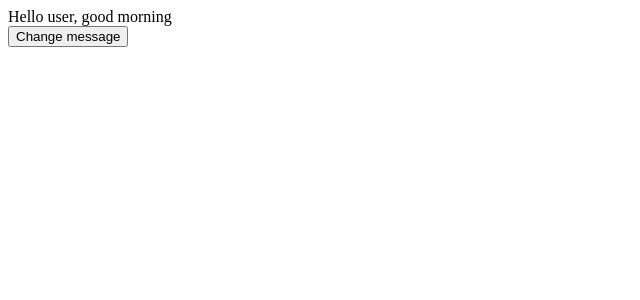
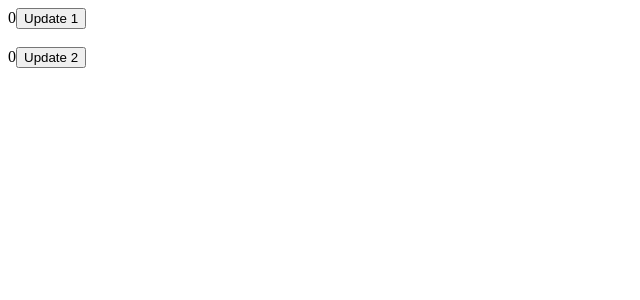
Before and after one commit to 1tav0/FullReactNotes, a React app: page / in a window 1280 px wide. Shown: the top 300 px of the page, without its empty margins (0-640 px from the left). Built offline with nearby package versions, Linux system fonts and the light colour scheme.

Commit message:
Intro to useEffect

```diff
--- a/src/App.jsx
+++ b/src/App.jsx
@@ -1,22 +1,28 @@
 import Button from "./Button.jsx";
 import Text from "./Text.jsx";
-import React, {useState} from "react";
+import React, {useCallback, useEffect, useState} from "react";
 const App = () => {
-  const [message, setMessage] = useState("Hello user, good morning");
+  const [data1, setData1] = useState(0);
+  const [data2, setData2] = useState(0);
+  useEffect(() => {
+    console.log("Data1 changed");
+  }, [data1])
 
-  const changeMessage = () => {
-    //to showcase asynchronouity
-    console.log("before update", message);
-    setMessage(prevData => {
-      console.log("previous message was", prevData);
-      return "Hello user, good afternoon";
-    });
-    console.log("After update", message);
-  }
+  useEffect(() => {
+    console.log("Data2 changed");
+  },[data2])
 
   return <>
-    <div>{message}</div>
-    <Button clickAction={changeMessage}>Change message</Button>
+    {data1}
+    <button onClick={() => setData1(prev => {
+      return prev+1;
+    })}>Update 1</button>
+    <br />
+    <br />
+    {data2}
+    <button onClick={() => setData2(prev => {
+      return prev+1;
+    })}>Update 2</button>
   </>
 }
 
--- a/src/Text.jsx
+++ b/src/Text.jsx
@@ -1,9 +1,14 @@
-import React, {memo} from "react";
+import React, {memo, useEffect} from "react";
 
 const Text = memo((props) => {
-  const { children } = props;
-  console.log(children)
+  const { children, externalData } = props;
+
+  useEffect(() => {
+    console.log("external data changed", externalData);
+  }, [externalData])
+
   return <div>
+    {externalData}
     {children}
   </div>
 })
--- a/src/index.js
+++ b/src/index.js
@@ -5,4 +5,4 @@ import {App} from "./App.jsx";
 const root = ReactDOM.createRoot(document.getElementById("root"));
 root.render(<App />);
 
-//video stopped at 2:23
+//video stopped at 3:38
```
